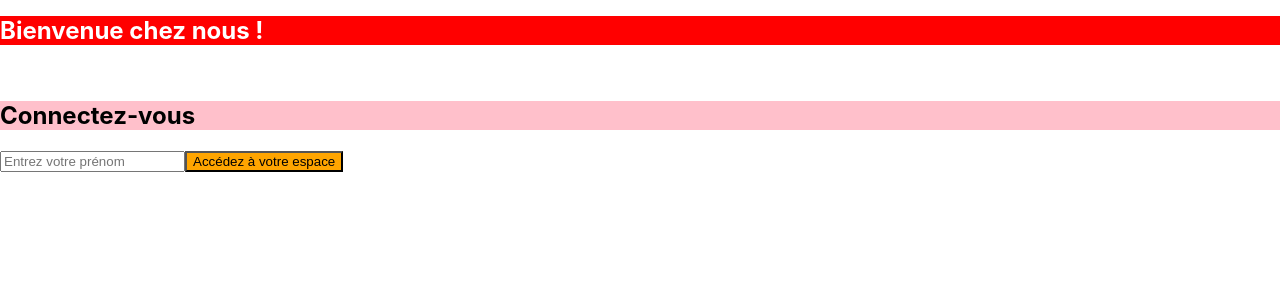
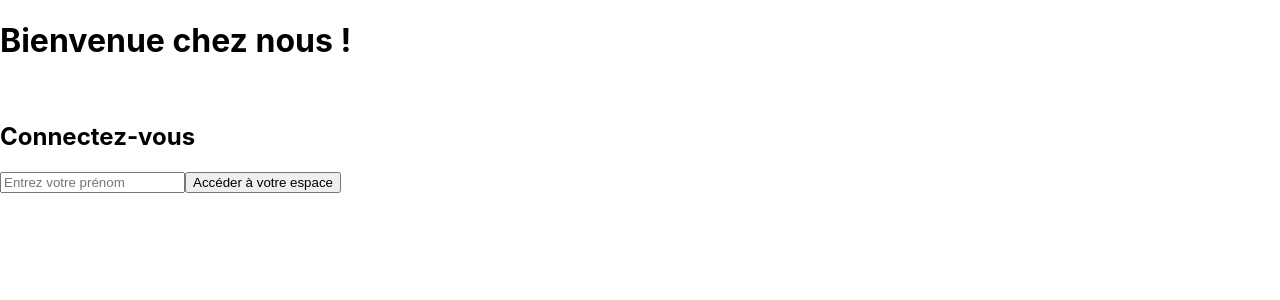
Before and after one commit to Issife94/mon-burger, a React (Create React App) app: page / in a window 1280 px wide. Shown: the top 300 px of the page. Built offline with nearby package versions, Linux system fonts and the light colour scheme.

Commit message:
🔥F03-live: LoginForm > reset LoginForm

```diff
--- a/src/components/pages/login/LoginForm.css
+++ /dev/null
@@ -1,7 +0,0 @@
-button {
-  background-color:  orange;
-}
-
-.bonbon {
-  background-color: pink;
-}
--- a/src/components/pages/login/LoginForm.js
+++ b/src/components/pages/login/LoginForm.js
@@ -1,6 +1,7 @@
-import React, { useState } from 'react'
-import { Link, useNavigate } from 'react-router-dom';
-import "./LoginForm.css"
+import { useState } from 'react'
+import { useNavigate } from 'react-router-dom';
+import styled from "styled-components";
+import { theme } from '../../../theme';
 
 export default function LoginForm() {
   //state (état, donnée)
@@ -14,16 +15,14 @@ export default function LoginForm() {
   }
   const handleChange = (e) => { setInputValue(e.target.value) }
 
-  const titreH1 = {
-    backgroundColor: "red", color: "white", fontSize: 24
-  }
+
 
   //affichage
   return (
     <form action="submit" onSubmit={handleSubmit}>
-      <h1 style={titreH1}>Bienvenue chez nous !</h1>
+      <h1>Bienvenue chez nous !</h1>
       <br />
-      <h2 className="bonbon">Connectez-vous</h2>
+      <h2>Connectez-vous</h2>
       <input
         value={inputValue}
         onChange={handleChange}
@@ -31,16 +30,11 @@ export default function LoginForm() {
         placeholder="Entrez votre prénom"
         required
       />
-      <button>Accédez à votre espace</button>
+      <button>Accéder à votre espace</button>
     </form>
   )
 }
 
+const LoginFormStyled = styled.form.attrs({ className: 'login-form-styled' })`
 
-/**
- * 4 méthodes pour ajouter du style à un composant
- * 1. inline style -> ajouter un cas en guise de test
- * 2. global style -> utile pour les conditional rendering
- * 3. modules CSS (avec className) -> un autre fichier qu'on importera
- * 4. global style (index.css) -> les règles
- * **/
+`
--- a/src/index.css
+++ b/src/index.css
@@ -11,7 +11,3 @@ code {
   font-family: source-code-pro, Menlo, Monaco, Consolas, 'Courier New',
     monospace;
 }
-
-.issife {
-  background-color: purple;
-}
--- /dev/null
+++ b/src/theme/index.js
@@ -0,0 +1,16 @@
+export const colors = {
+  primary: "#ffc0cb",
+  secondary: "blue",
+  tiertiary: "green",
+}
+
+const fonts = {
+  S: 16,
+  M: 18,
+  L: 20
+}
+
+export const theme = {
+  colors,
+  fonts
+}
```
